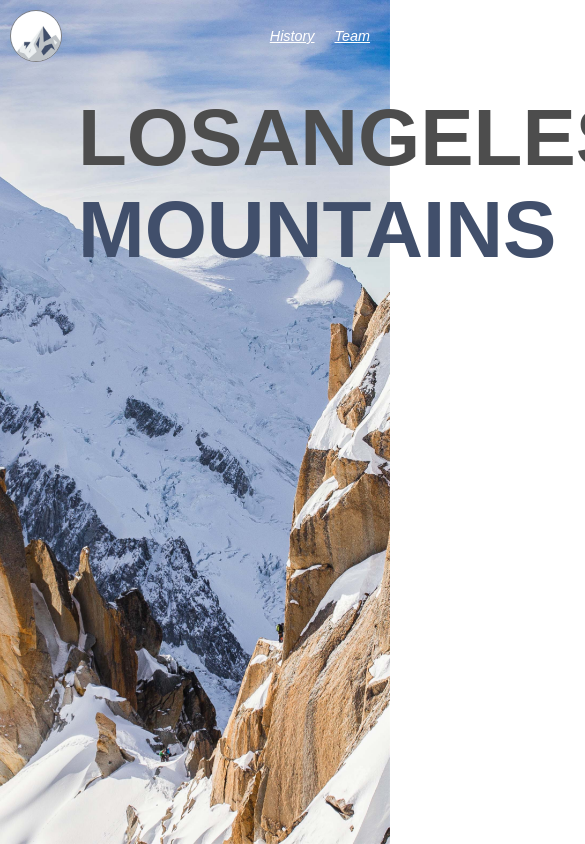
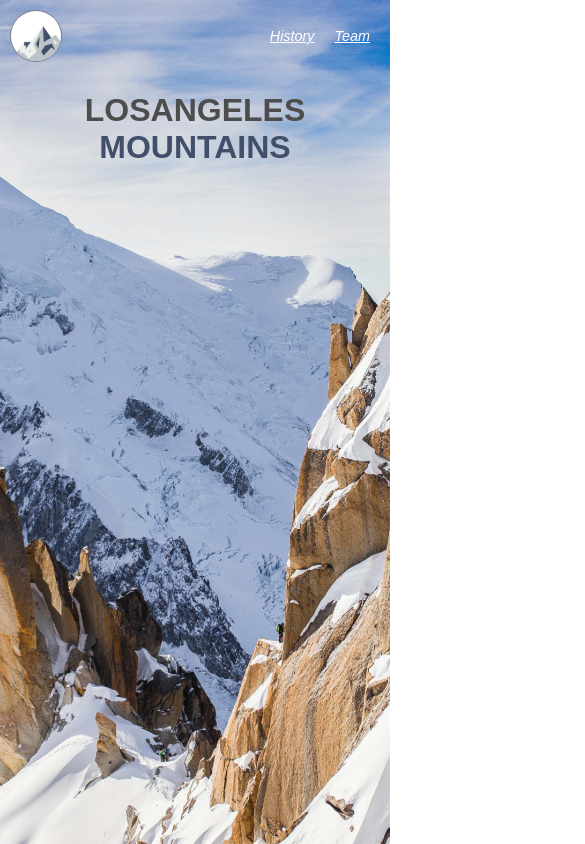
Before and after one commit to name-Eli/mountains-react-app, a React (Vite) app: page / in a window 390 px wide. Shown: the top 844 px of the page, 585 px wide, since content can reach past the window. Built offline with nearby package versions, Linux system fonts and the light colour scheme.

Commit message:
Make home page title responsive with @media CSS

```diff
--- a/src/components/App/App.css
+++ b/src/components/App/App.css
@@ -18,14 +18,20 @@
     text-align: center;
 }
 
-.losangeles {
+.titleHomePage {
     color: #4d4d4d;
     font-size: 5em;
     margin: 0;
+
+    @media screen and (max-width: 800px) {
+        font-size: 3em;
+    }
+
+    @media screen and (max-width: 500px) {
+        font-size: 2em;
+    }
 }
 
-.Mountains {
+.mountain {
     color: #414f6b;
-    font-size: 5em;
-    margin: 0;
 }
--- a/src/components/App/App.tsx
+++ b/src/components/App/App.tsx
@@ -10,8 +10,8 @@ function App() {
       <NavBar />
 
       <div className="content">
-        <h1 className='losangeles'>LOSANGELES</h1>
-        <h1 className='Mountains'>MOUNTAINS</h1>
+        <h1 className='titleHomePage'>LOSANGELES</h1>
+        <h1 className='titleHomePage mountain'>MOUNTAINS</h1>
 
 
       </div>
```
